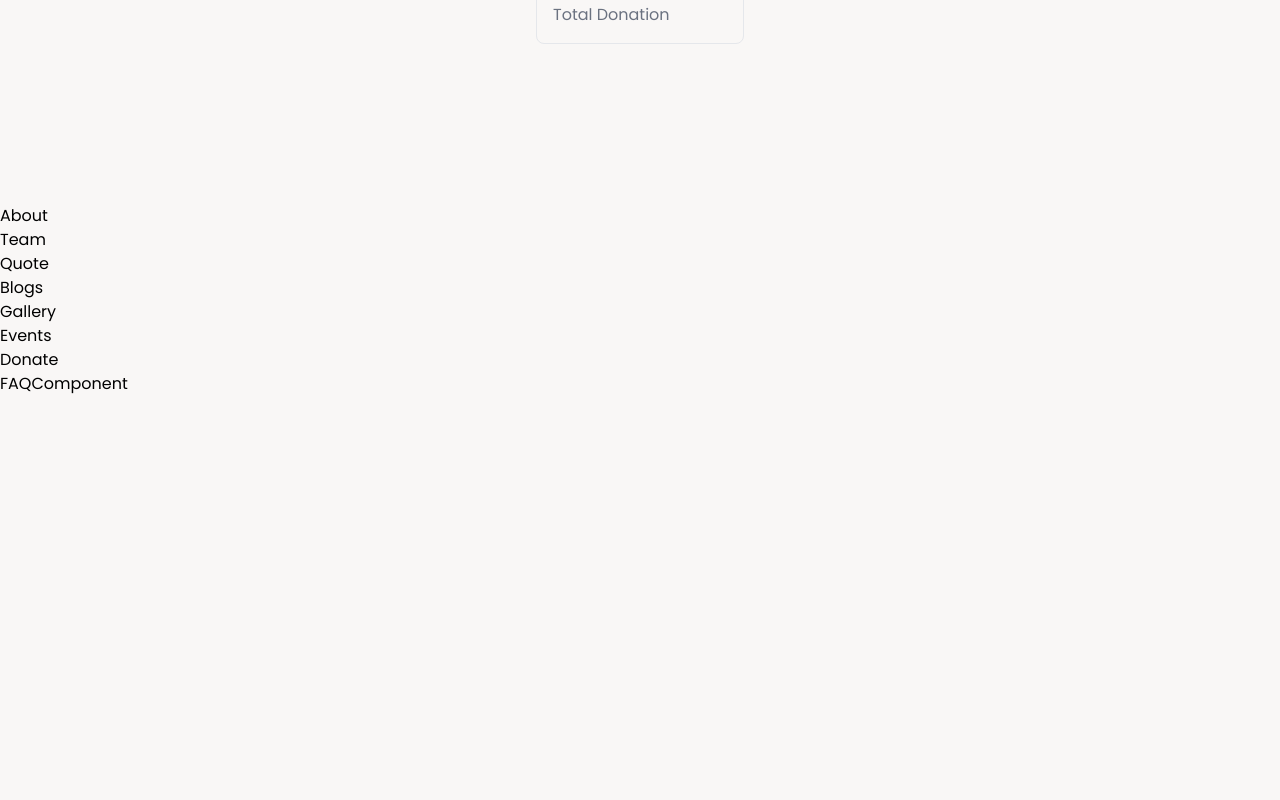
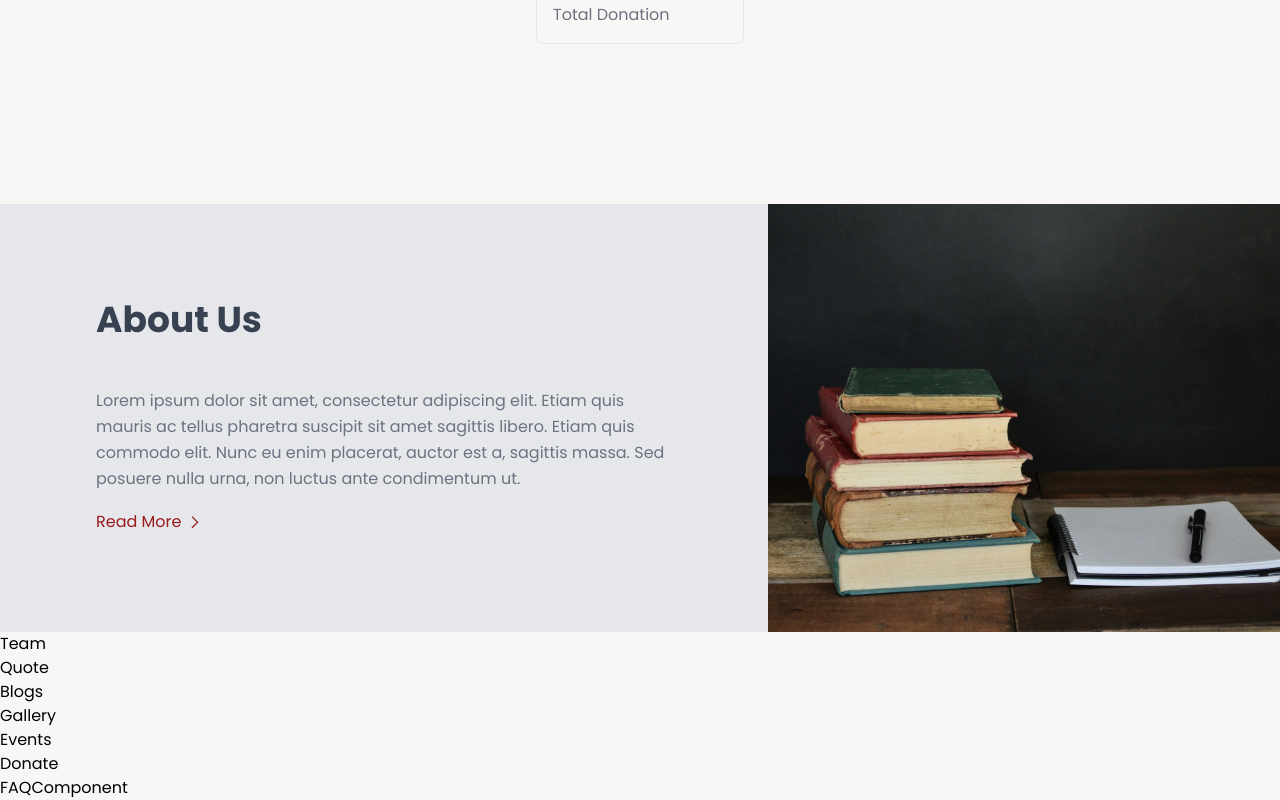
Before and after one commit to tsongtheng/Literary_Club, a React (Vite) app: page / in a window 1280 px wide. Shown: the part 1466-2266 px from the top of the page. Before the commit the page ends 1862 px from the top, so only its background shows below. Built offline with nearby package versions, Linux system fonts and the light colour scheme.

Commit message:
add aboutUs section

```diff
--- a/src/components/Buttons/LearnMoreButton.tsx
+++ b/src/components/Buttons/LearnMoreButton.tsx
@@ -0,0 +1,23 @@
+const LearnMoreButton = () => {
+  return (
+    <button className="flex justify-center items-center text-red-800 hover:text-red-700 hover:underline group">
+      Read More
+      <svg
+        className="xl:size-7 md:size-6 sm:size-5 size-3"
+        xmlns="http://www.w3.org/2000/svg"
+        enableBackground="new 0 0 64 64"
+        viewBox="0 0 64 64"
+        id="arrow"
+      >
+        <path
+          className="fill-red-800 group-hover:fill-red-700"
+          fill="none"
+          d="m-210.9-289-2-2 11.8-11.7-11.8-11.7 2-2 13.8 13.7-13.8 13.7"
+          transform="translate(237 335)"
+        ></path>
+      </svg>
+    </button>
+  );
+};
+
+export default LearnMoreButton;
--- a/src/components/Main/About/About.tsx
+++ b/src/components/Main/About/About.tsx
@@ -1,5 +1,34 @@
+import { Link } from "react-router-dom";
+
+import aboutUsImg from "../../../assets/images/about.jpg";
+import LearnMoreButton from "../../Buttons/LearnMoreButton";
+
 const About = () => {
-  return <div>About</div>;
+  return (
+    <section className="w-full bg-gray-200 leading-relaxed flex lg:flex-row flex-col">
+      <div className="lg:w-[60%] w-auto flex flex-col justify-center 2xl:px-52 lg:py-24 xl:px-24 lg:px-16 py-16 px-8">
+        <h2 className="lg:text-4xl text-3xl font-bold mb-12 text-gray-700">
+          About Us
+        </h2>
+        <p className="lg:text-left text-justify mb-4 text-gray-500">
+          Lorem ipsum dolor sit amet, consectetur adipiscing elit. Etiam quis
+          mauris ac tellus pharetra suscipit sit amet sagittis libero. Etiam
+          quis commodo elit. Nunc eu enim placerat, auctor est a, sagittis
+          massa. Sed posuere nulla urna, non luctus ante condimentum ut.
+        </p>
+        <Link to="/about">
+          <LearnMoreButton />
+        </Link>
+      </div>
+      <div className="flex-1">
+        <img
+          src={aboutUsImg}
+          alt="about-us-image"
+          className="object-cover w-full h-full"
+        />
+      </div>
+    </section>
+  );
 };
 
 export default About;
```
